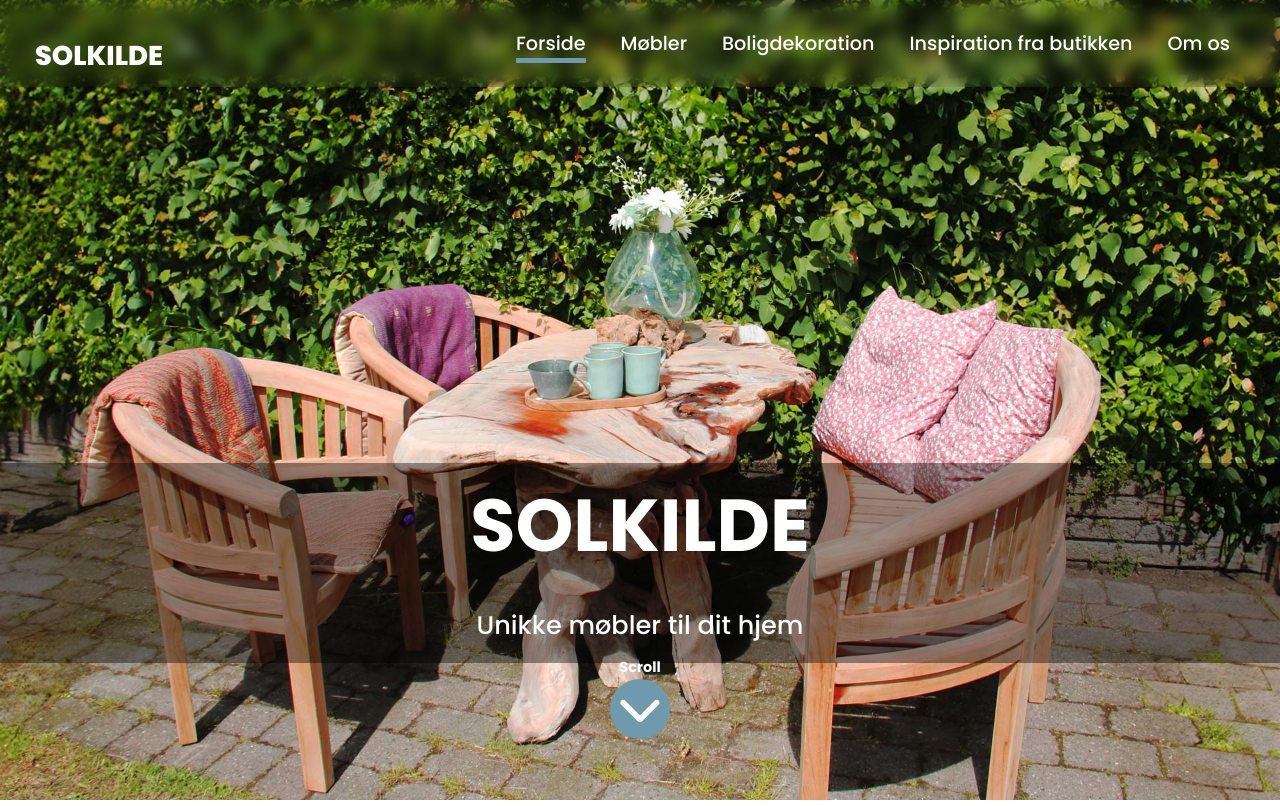
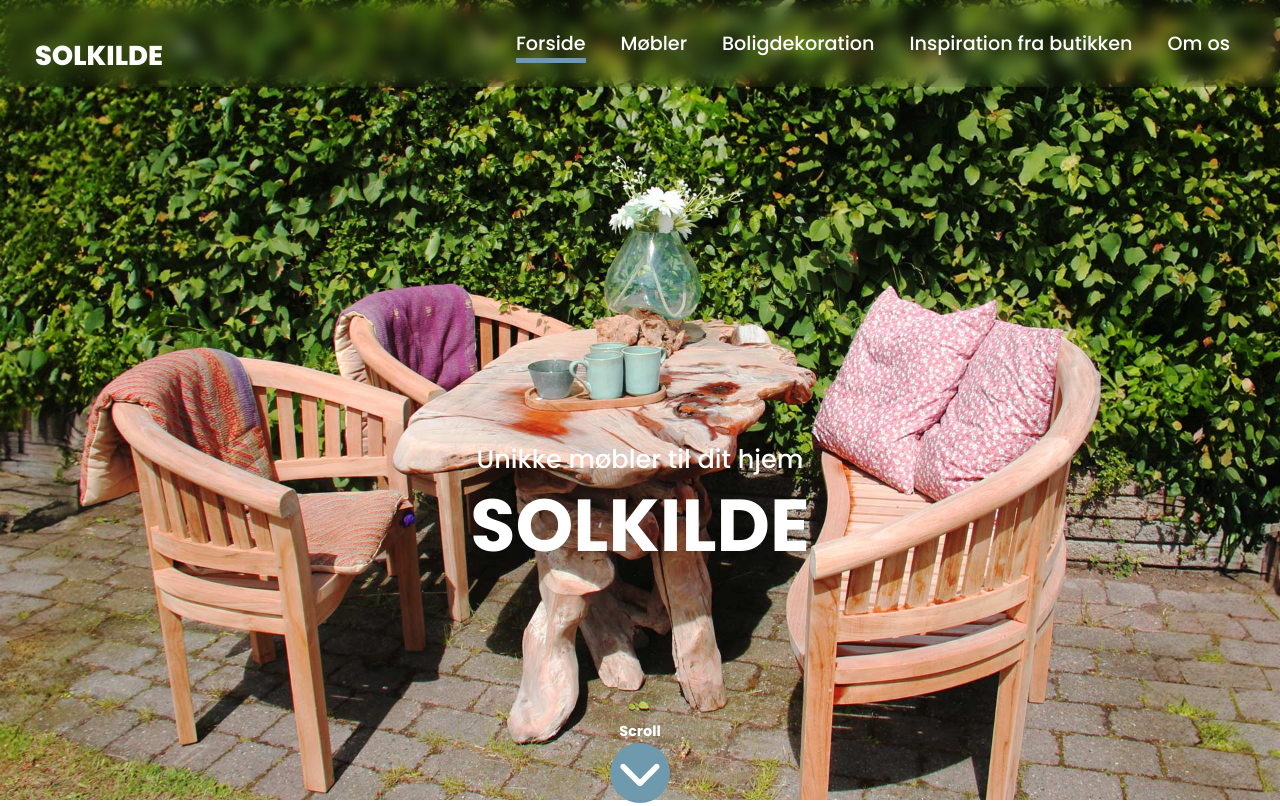
Before and after one commit to Veksoe/solkilde-mmd2, a plain HTML site: page index.html in a window 1280 px wide. Shown: the top 806 px of the page. Drawn offline with Linux system fonts and the light colour scheme; no server answers.

Commit message:
nogle små css ændringer(dog ikke helt færdig ._.')

```diff
--- a/assets/css/style.css
+++ b/assets/css/style.css
@@ -246,13 +246,13 @@ header h1 {
 header h2 {
     font-size: 1.6rem;
     font-family: "Poppins", sans-serif;
-    margin: 0;
+    margin:-13% 0;
     font-weight: 500;
     color: var(--baseTextLightColor);
 }
 
 header .heroTextBox {
-    background: rgba(0, 0, 0, 0.4);
+    /* background: rgba(0, 0, 0, 0.4); */
     min-height: 200px;
     position: relative;
     bottom: -45%;
@@ -266,7 +266,7 @@ header .scroll {
     flex-direction: column;
     font-weight: 700;
     position: relative;
-    bottom: -44%;
+    bottom: -52%;
 }
 
 header .scroll p {
```
Also changed, not shown: assets/img/Hero01.jpg (added).
